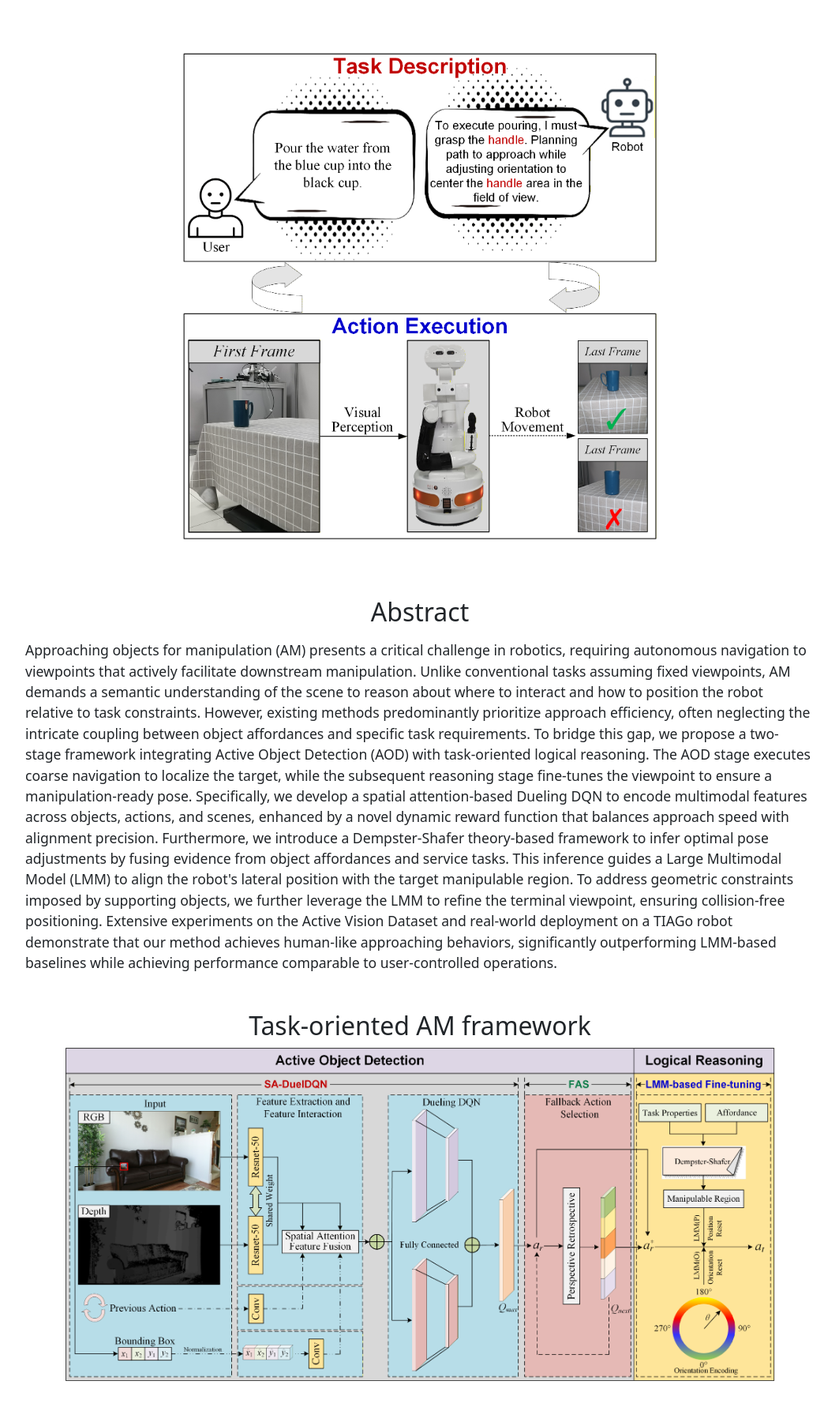
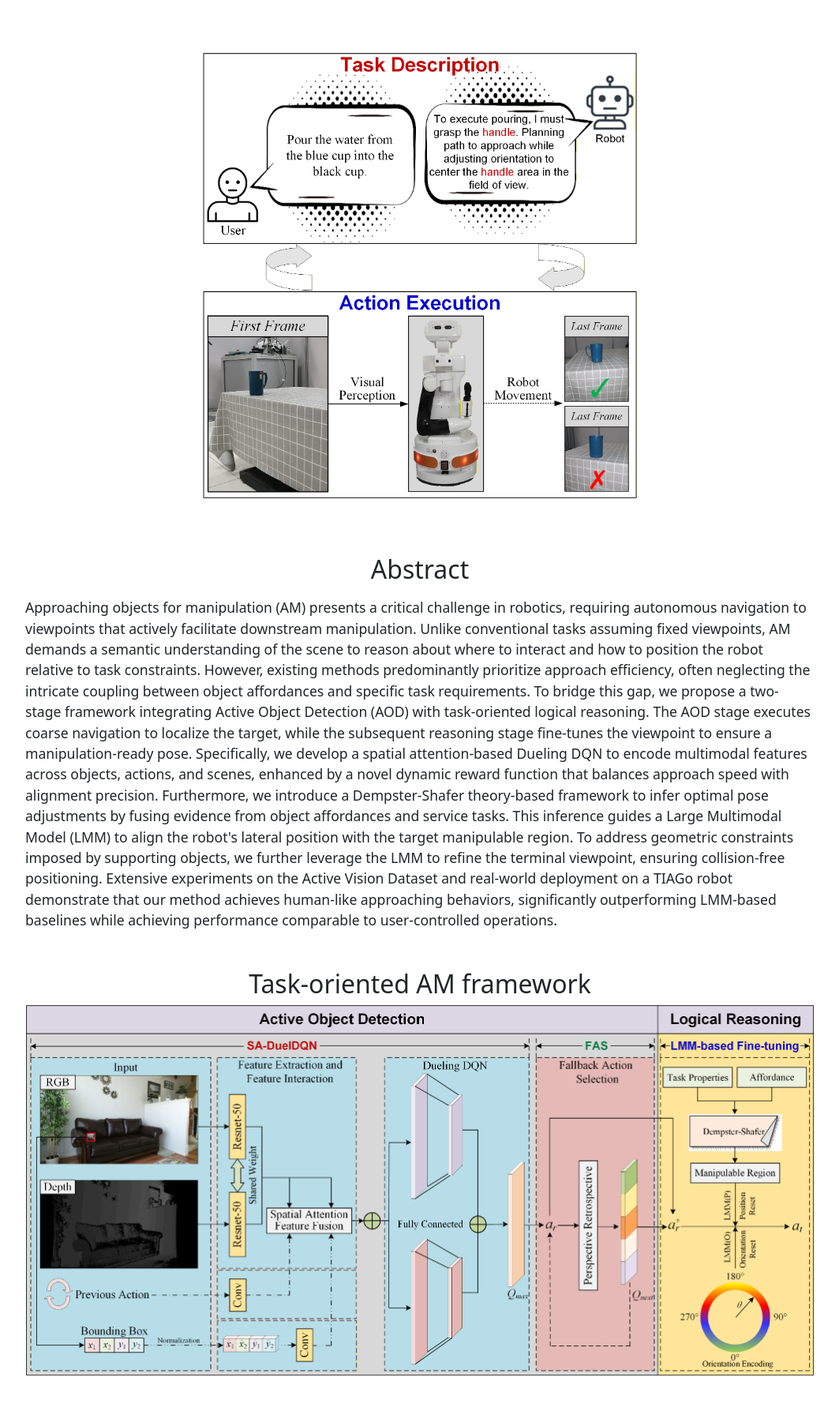
Before and after one commit to yuhaoWang1998/AM, a plain HTML site: page index.html in a window 1280 px wide. Shown: the part 281-2068 px from the top of the page at 79% size, without its empty margins (108-1171 px from the left). Drawn offline with nearby package versions, Linux system fonts and the light colour scheme.

Commit message:
Update index.html

```diff
--- a/index.html
+++ b/index.html
@@ -20,7 +20,7 @@
 
     <p class="lead">Yuhao Wang, Guohui Tian, Xuyang Shao</p>
     <br><br>
-    <img src="images/Figure1.png" alt="Task Description" class="img-fluid d-block mx-auto" style="max-width:600px;">
+    <img src="images/Figure1.png" alt="Task Description" class="img-fluid d-block mx-auto" style="max-width:550px;">
   </header>
   <!-- Abstract -->
 <section id="abstract" class="container my-5">
@@ -40,7 +40,7 @@ Extensive experiments on the Active Vision Dataset and real-world deployment on
   <!-- PCIL-MVP -->
   <section id="intro" class="container my-5">
     <h2 class="text-center">Task-oriented AM framework</h2>
-    <img src="images/Figure2.png" alt="" class="img-fluid d-block mx-auto" style="max-width:900px;">
+    <img src="images/Figure2.png" alt="" class="img-fluid d-block mx-auto" style="max-width:1000px;">
   </section>
   <!-- 方法 -->
   <section id="method" class="container my-5">
```
